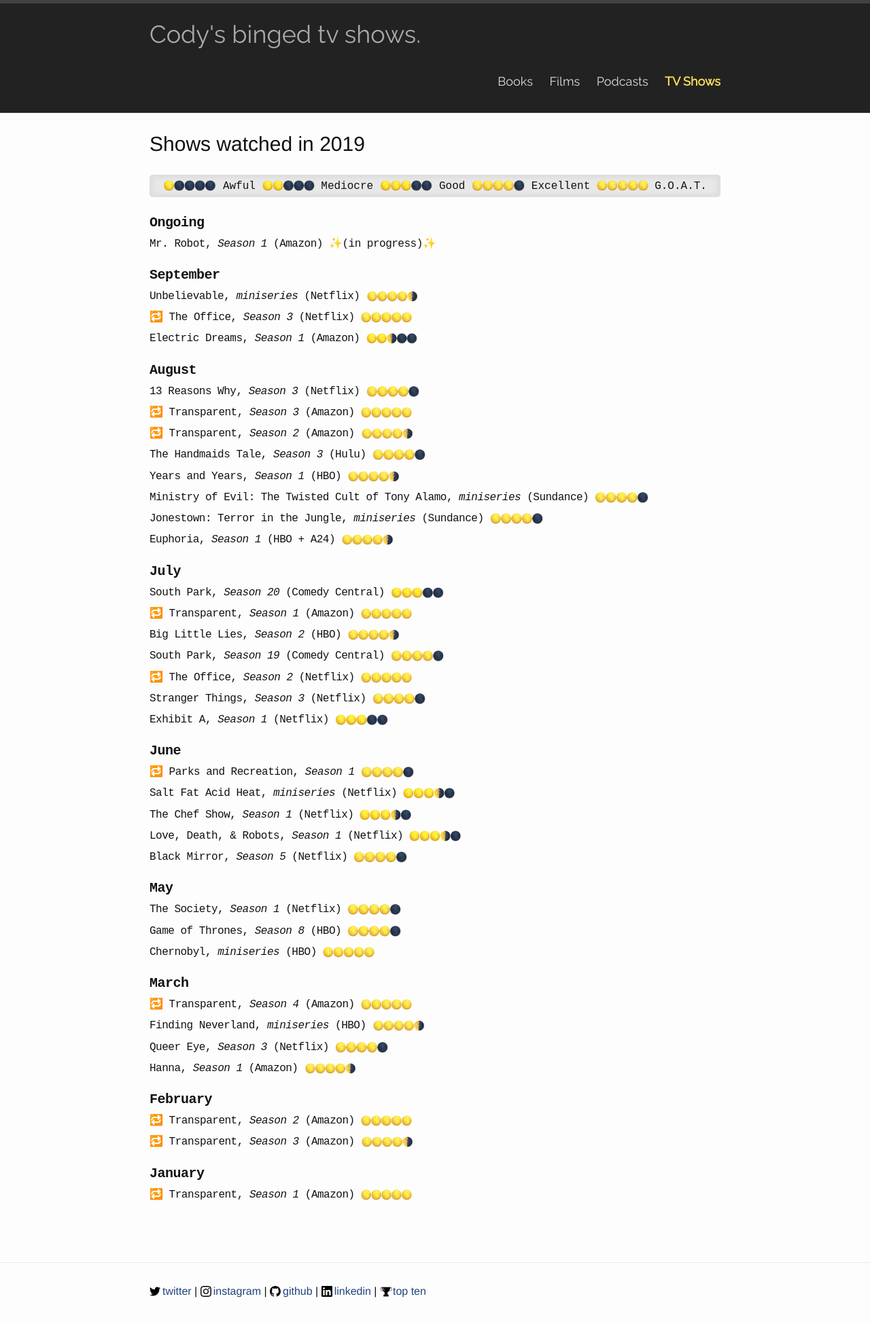
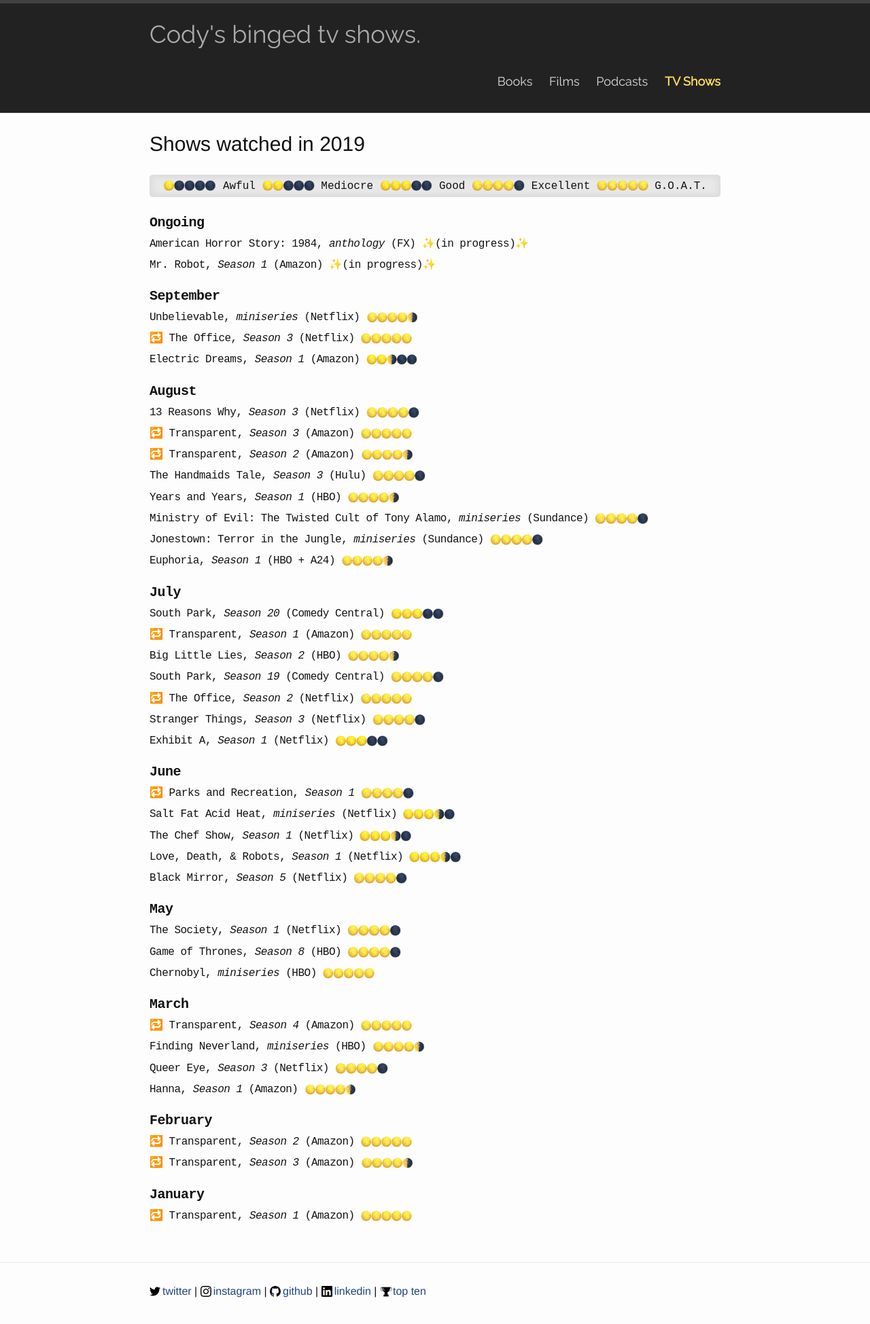
Before and after one commit to codydalerodgers/personal-blog, a Jekyll site: the page built from _shows/2019.md, in a window 1280 px wide. Shown: the top 1948 px of the page at 68% size. Built offline with Jekyll 4.4.1, drawn with Linux system fonts in a browser that asks for light colours.

Commit message:
adding AHS 9

```diff
--- a/_shows/2019.md
+++ b/_shows/2019.md
@@ -4,6 +4,8 @@
 title: Shows watched in 2019
 ---
 ## Ongoing
+American Horror Story: 1984, _anthology_ (FX) {{ site.inprogress }}
+
 Mr. Robot, _Season 1_ (Amazon) {{ site.inprogress }}
 
 ## September
```
